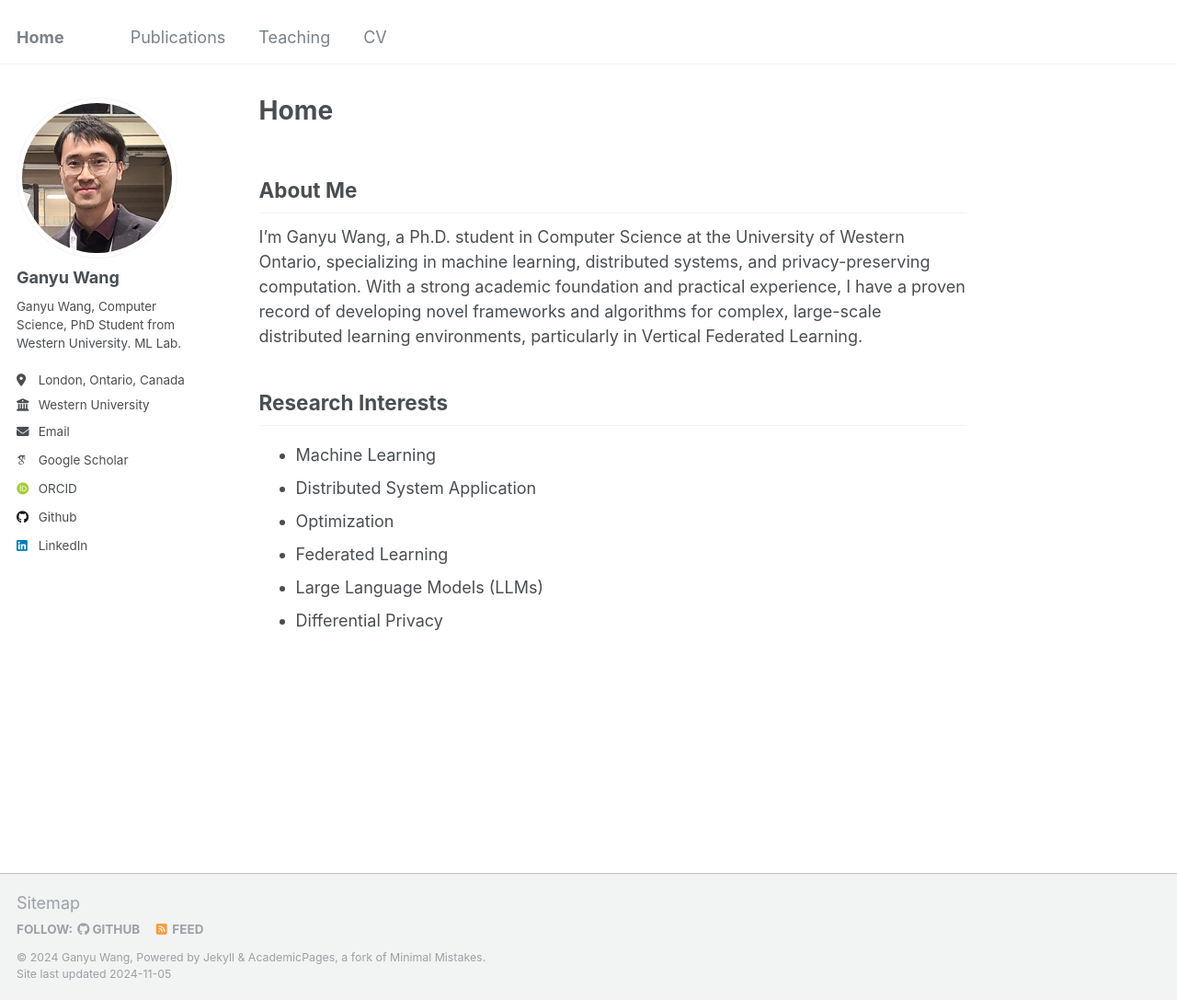
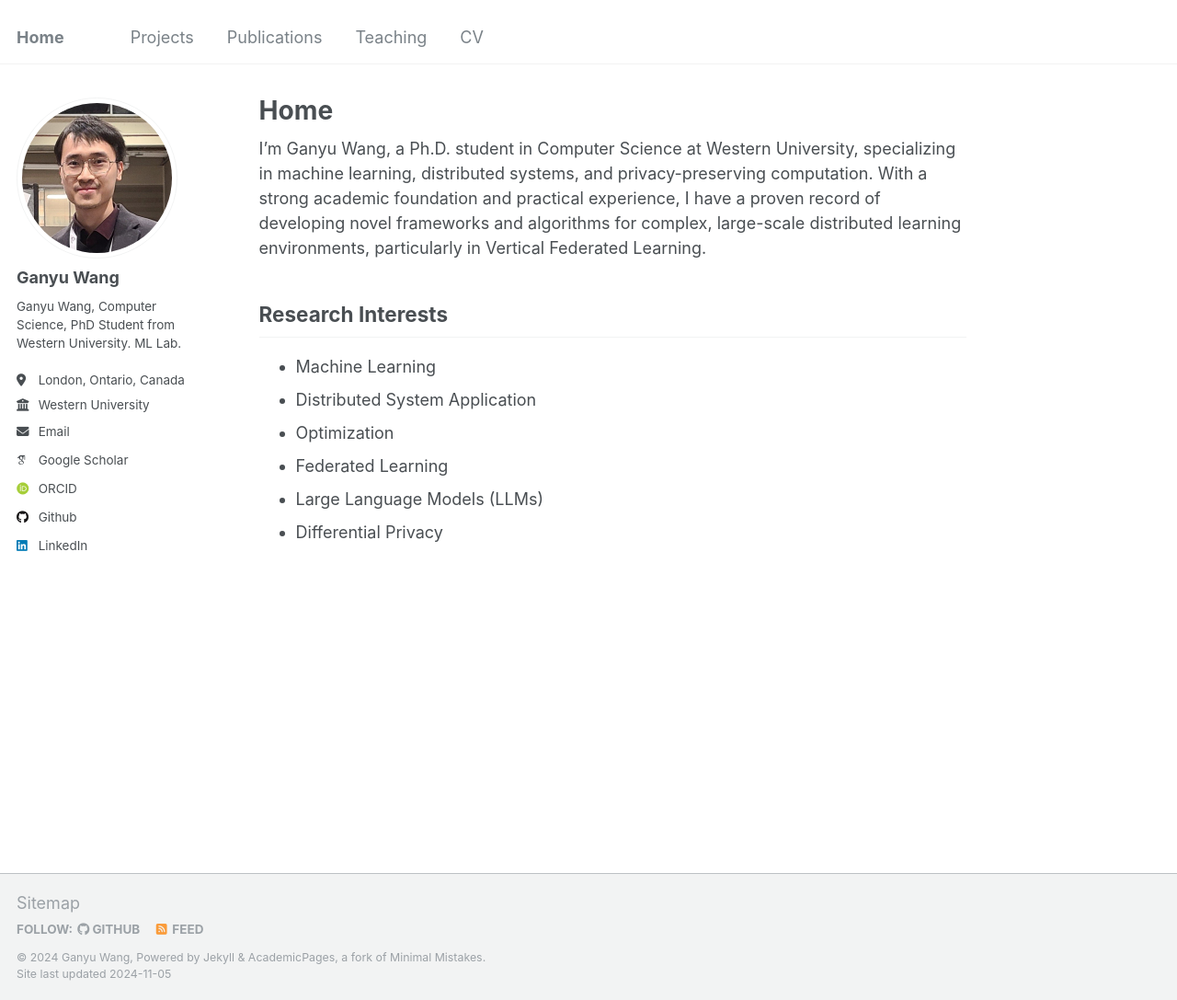
Before and after one commit to GanyuWang/GanyuWang.github.io, a Jekyll site: the page built from _pages/about.md, in a window 1280 px wide and 1087 px high. Shown: the whole window at 92% size. Built offline with Jekyll 4.4.1, drawn with Linux system fonts in a browser that asks for light colours; some web fonts are replaced.

Commit message:
Update projects and navigation.

```diff
--- a/_data/navigation.yml
+++ b/_data/navigation.yml
@@ -5,6 +5,9 @@
 # prevent it from being included in the site.
 
 main:
+  - title: "Projects"
+    url: /projects/
+
   - title: "Publications"
     url: /publications/
 
--- a/_pages/about.md
+++ b/_pages/about.md
@@ -7,9 +7,8 @@ redirect_from:
   - /about.html
 ---
 
-## About Me
+I’m Ganyu Wang, a Ph.D. student in Computer Science at Western University, specializing in machine learning, distributed systems, and privacy-preserving computation. With a strong academic foundation and practical experience, I have a proven record of developing novel frameworks and algorithms for complex, large-scale distributed learning environments, particularly in Vertical Federated Learning.
 
-I’m Ganyu Wang, a Ph.D. student in Computer Science at the University of Western Ontario, specializing in machine learning, distributed systems, and privacy-preserving computation. With a strong academic foundation and practical experience, I have a proven record of developing novel frameworks and algorithms for complex, large-scale distributed learning environments, particularly in Vertical Federated Learning.
 
 
 ## Research Interests
```
Also changed, not shown: _pages/Projects.md (added, +24 -0 lines).
